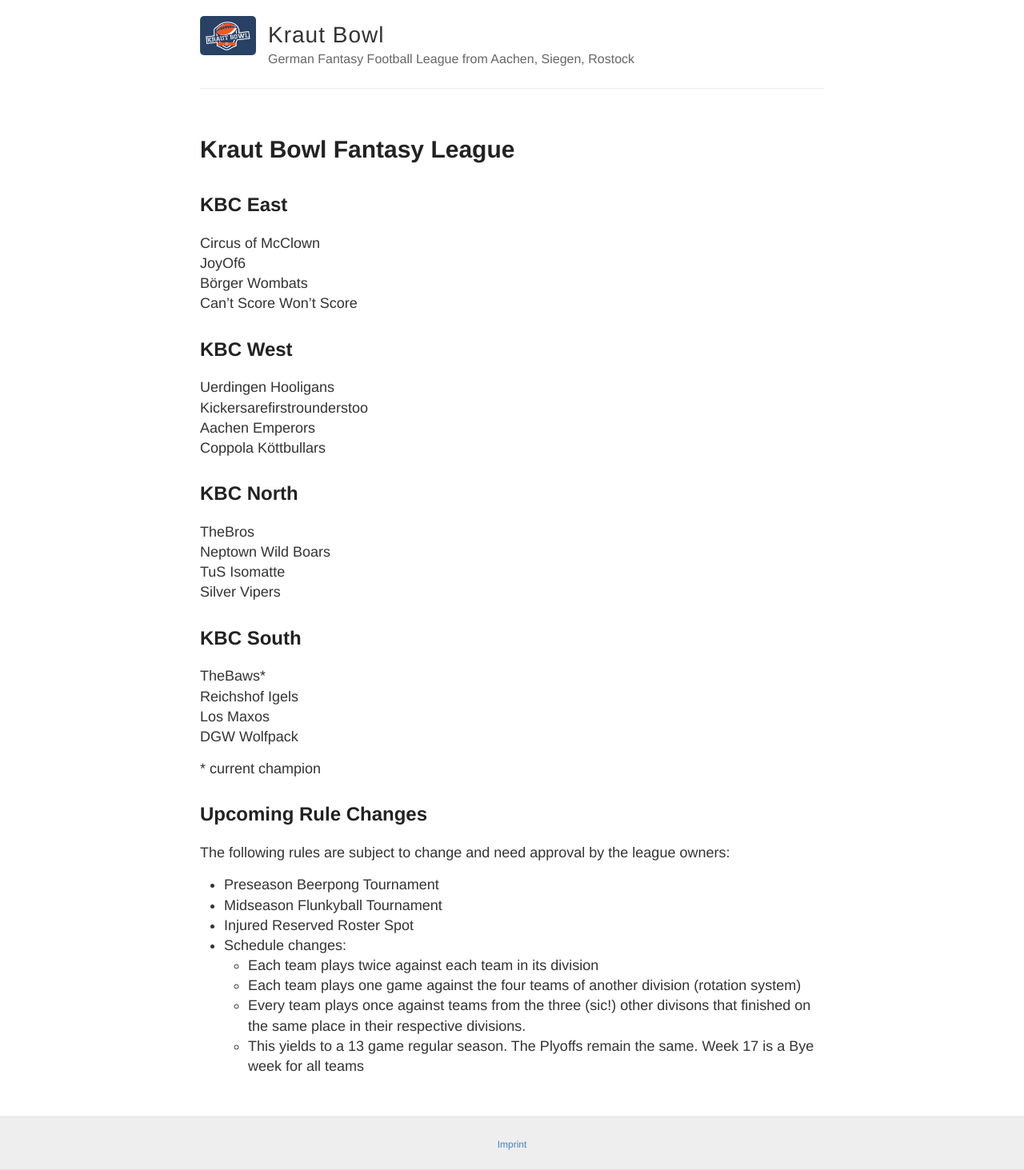
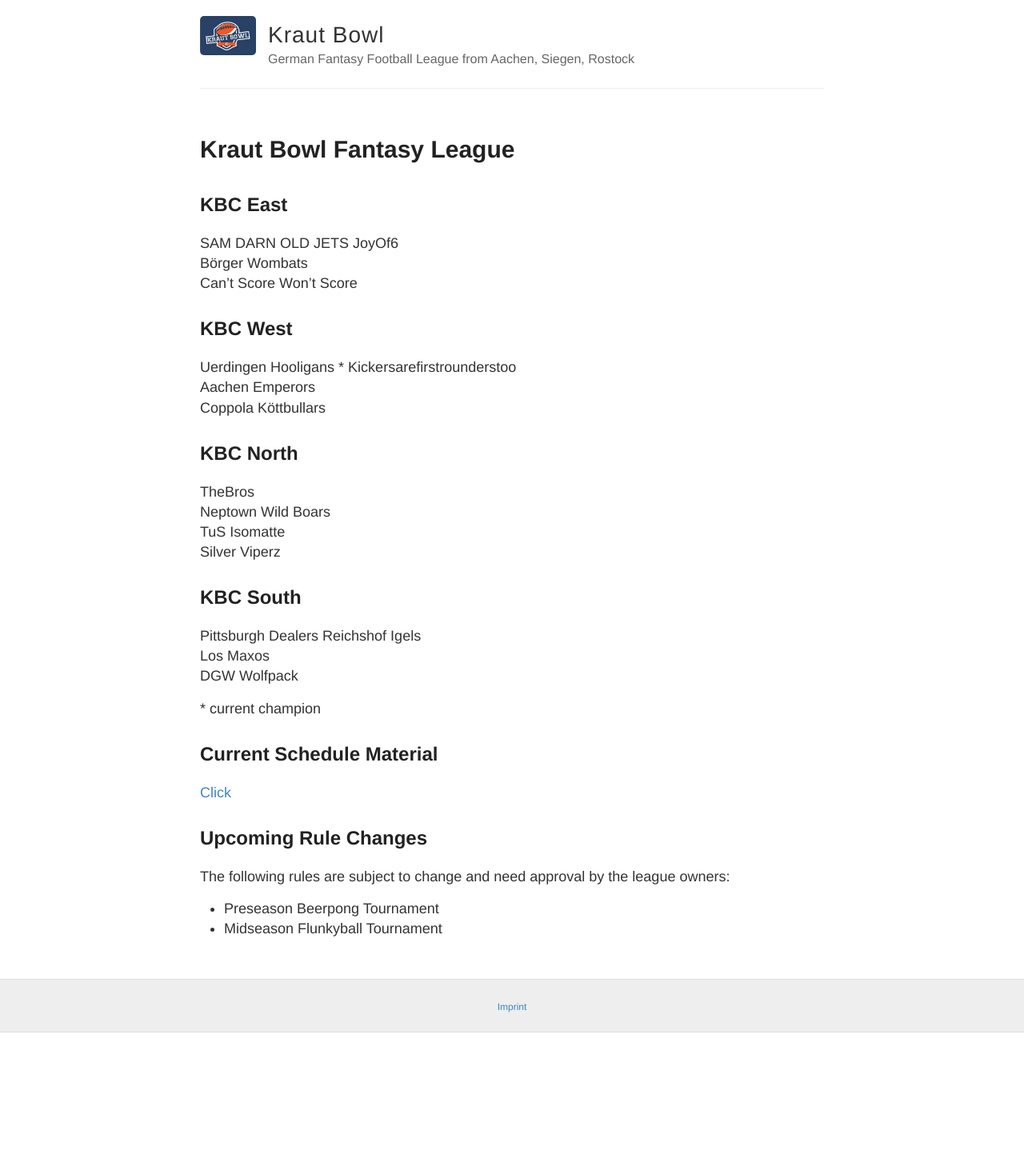
Before and after one commit to ttnick/ttnick.github.io, a Jekyll site: the page built from krautbowl.md, in a window 1280 px wide. Shown: the whole page at 80% size. Built offline with Jekyll 4.4.1, drawn with Linux system fonts in a browser that asks for light colours; after the commit the page ends 1291 px from its top, so only the background shows below that.

Commit message:
Kraut Bowl update

```diff
--- a/krautbowl.md
+++ b/krautbowl.md
@@ -5,13 +5,13 @@ title: Kaut Bowl
 
 # Kraut Bowl Fantasy League
 ## KBC East
-Circus of McClown
+SAM DARN OLD JETS
 JoyOf6
 Börger Wombats
 Can't Score Won't Score
 
 ## KBC West
-Uerdingen Hooligans
+Uerdingen Hooligans \*
 Kickersarefirstrounderstoo
 Aachen Emperors
 Coppola Köttbullars
@@ -20,15 +20,18 @@ Coppola Köttbullars
 TheBros
 Neptown Wild Boars
 TuS Isomatte
-Silver Vipers
+Silver Viperz
 
 ## KBC South
-TheBaws\*
+Pittsburgh Dealers
 Reichshof Igels
 Los Maxos
 DGW Wolfpack
 
 \* current champion
+
+## Current Schedule Material
+[Click](schedules.zip)
 
 ## Upcoming Rule Changes
 The following rules are subject to change and need approval by the league
@@ -36,12 +39,3 @@ owners:
 
 *  Preseason Beerpong Tournament
 *  Midseason Flunkyball Tournament
-*  Injured Reserved Roster Spot
-*  Schedule changes:
-	* Each team plays twice against each team in its division
-	* Each team plays one game against the four teams of another division (rotation
-	  system)
-	* Every team plays once against teams from the three (sic!) other divisons
-	  that finished on the same place in their respective divisions.
-	* This yields to a 13 game regular season. The Plyoffs remain the same. Week
-	  17 is a Bye week for all teams
```
Also changed, not shown: 1 other file.
